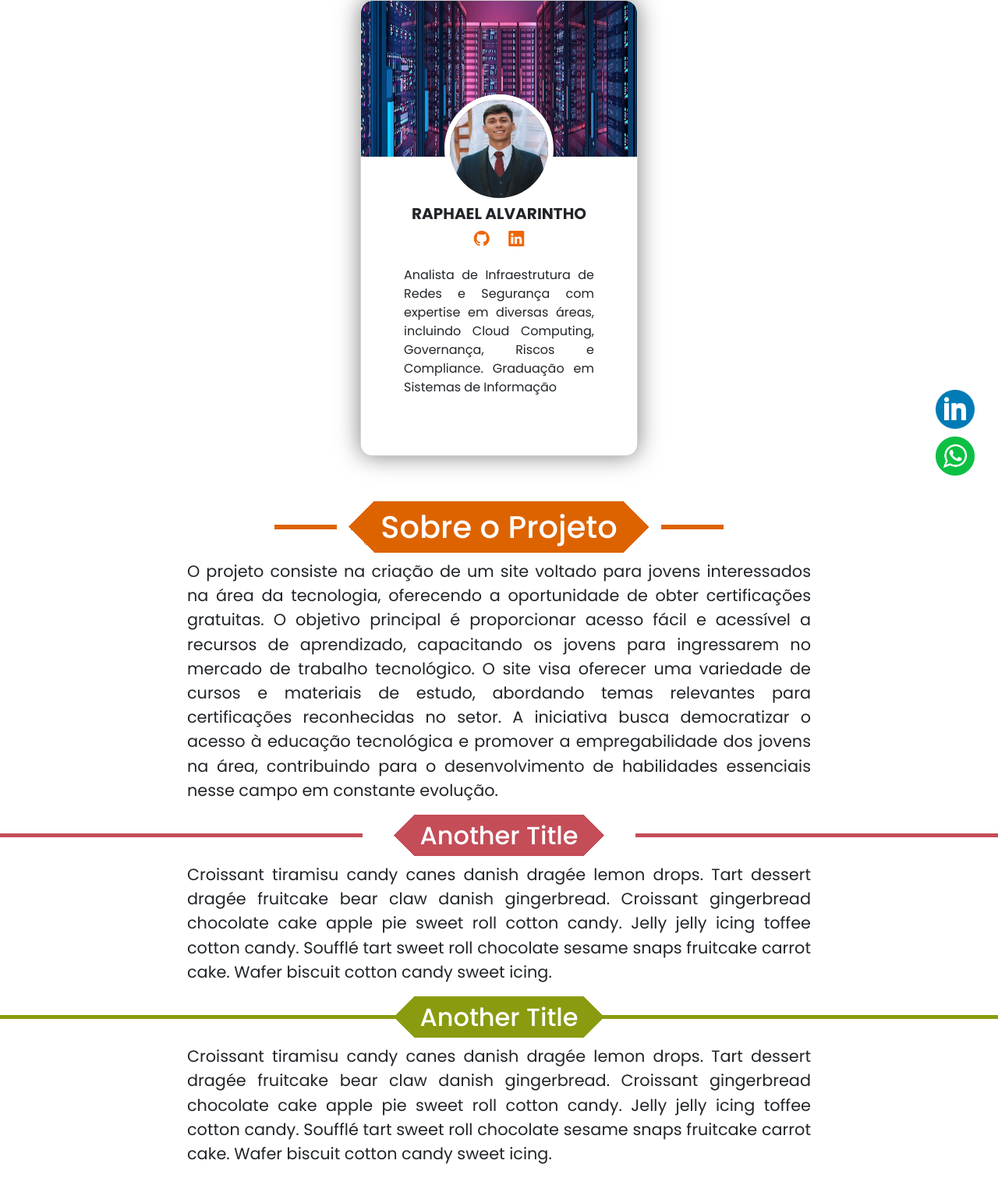
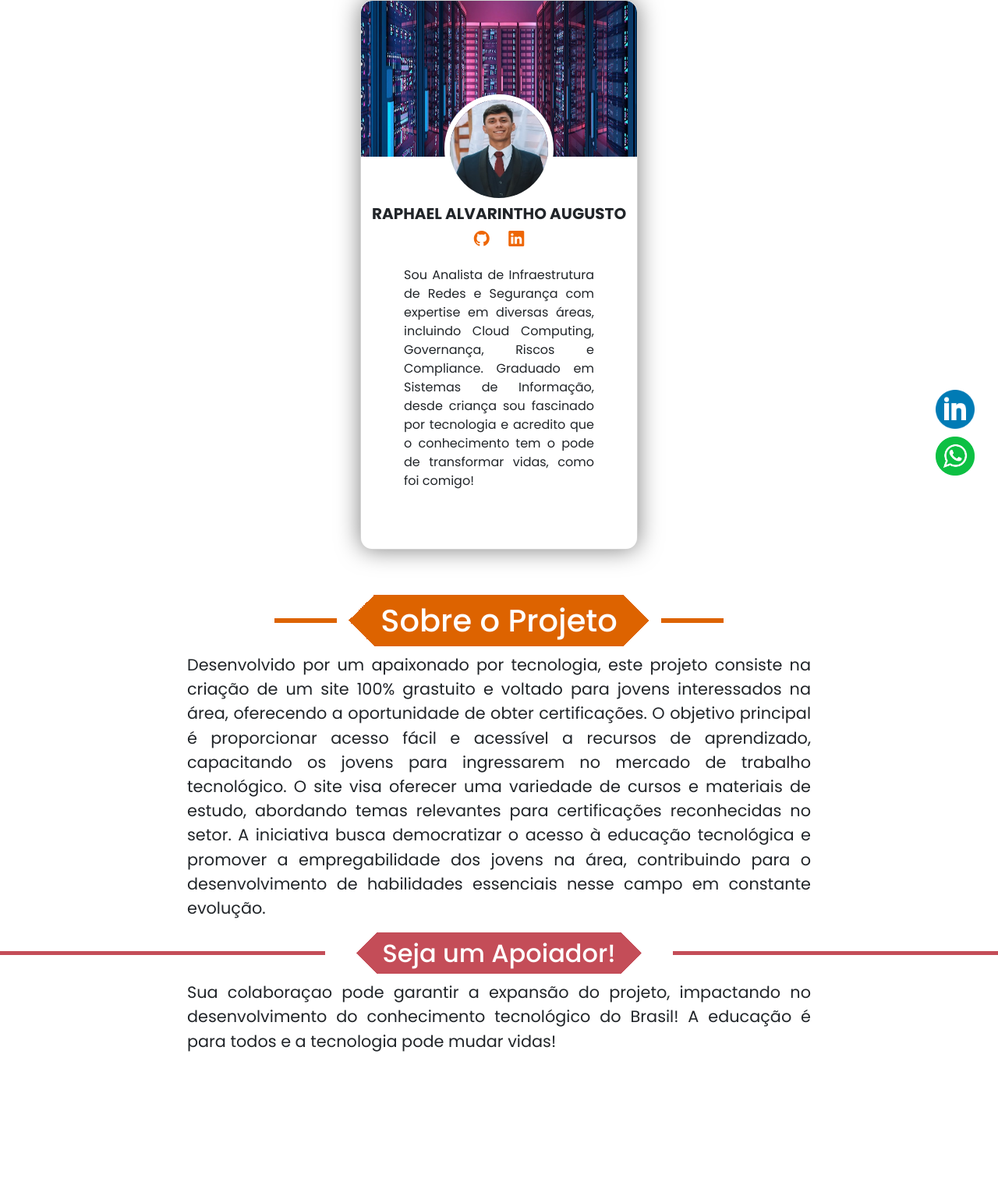
Before and after one commit to raphaelalvarintho/CertifFree, a plain HTML site: page sobre.html in a window 1280 px wide. Shown: the part 160-1680 px from the top of the page at 78% size. Drawn offline with nearby package versions, Linux system fonts and the light colour scheme.

Commit message:
texto do sobre

```diff
--- a/sobre.html
+++ b/sobre.html
@@ -65,7 +65,7 @@
               <div class="img1"><img src="/img/PhCapa.jpg" alt="" /></div>
               <div class="img2"><img src="/img/Capturar3.jpg" alt="" /></div>
               <div class="main-text">
-                <h2>Raphael Alvarintho</h2>
+                <h2>Raphael Alvarintho Augusto</h2>
                 <div class="socials">
                   <a
                   target="_blank"
@@ -77,9 +77,7 @@
                   ></a>
                 </div>
                 <p>
-                  Analista de Infraestrutura de Redes e Segurança com expertise
-                  em diversas áreas, incluindo Cloud Computing, Governança,
-                  Riscos e Compliance. Graduação em Sistemas de Informação
+                  Sou Analista de Infraestrutura de Redes e Segurança com expertise em diversas áreas, incluindo Cloud Computing, Governança, Riscos e Compliance. Graduado em Sistemas de Informação, desde criança sou fascinado por tecnologia e acredito que o conhecimento tem o pode de transformar vidas, como foi comigo!
                 </p>
               </div>
             </div>
@@ -124,14 +122,12 @@
   </br>
 
     <h1 class="fancy">Sobre o Projeto</h1>
-    <p>O projeto consiste na criação de um site voltado para jovens interessados na área da tecnologia, oferecendo a oportunidade de obter certificações gratuitas. O objetivo principal é proporcionar acesso fácil e acessível a recursos de aprendizado, capacitando os jovens para ingressarem no mercado de trabalho tecnológico. O site visa oferecer uma variedade de cursos e materiais de estudo, abordando temas relevantes para certificações reconhecidas no setor. A iniciativa busca democratizar o acesso à educação tecnológica e promover a empregabilidade dos jovens na área, contribuindo para o desenvolvimento de habilidades essenciais nesse campo em constante evolução.
+    <p>Desenvolvido por um apaixonado por tecnologia, este projeto consiste na criação de um site 100% grastuito e voltado para jovens interessados na área, oferecendo a oportunidade de obter certificações. O objetivo principal é proporcionar acesso fácil e acessível a recursos de aprendizado, capacitando os jovens para ingressarem no mercado de trabalho tecnológico. O site visa oferecer uma variedade de cursos e materiais de estudo, abordando temas relevantes para certificações reconhecidas no setor. A iniciativa busca democratizar o acesso à educação tecnológica e promover a empregabilidade dos jovens na área, contribuindo para o desenvolvimento de habilidades essenciais nesse campo em constante evolução.
     </p>
-    <h2 class="fancy" style="--w: 50vw;--c: #C44D58;--b:4px;--g: 40px">Another Title</h2>
-    <p>Croissant tiramisu candy canes danish dragée lemon drops. Tart dessert dragée fruitcake bear claw danish gingerbread. Croissant gingerbread chocolate cake apple pie sweet roll cotton candy. Jelly jelly icing toffee cotton candy. Soufflé tart sweet roll chocolate sesame snaps fruitcake carrot cake. Wafer biscuit cotton candy sweet icing.
+    <h2 class="fancy" style="--w: 50vw;--c: #C44D58;--b:4px;--g: 40px">Seja um Apoiador!</h2>
+    <p>Sua colaboraçao pode garantir a expansão do projeto, impactando no desenvolvimento do conhecimento tecnológico do Brasil! A educação é para todos e a tecnologia pode mudar vidas!
     </p>
-<h2 class="fancy" style="--w: 50vw;--c: #8A9B0F;--b:4px;--g:-5px">Another Title</h2>
-    <p>Croissant tiramisu candy canes danish dragée lemon drops. Tart dessert dragée fruitcake bear claw danish gingerbread. Croissant gingerbread chocolate cake apple pie sweet roll cotton candy. Jelly jelly icing toffee cotton candy. Soufflé tart sweet roll chocolate sesame snaps fruitcake carrot cake. Wafer biscuit cotton candy sweet icing.
-    </p>
+
 
 
 
```
Also changed, not shown: style.css (line endings or trailing spaces).
